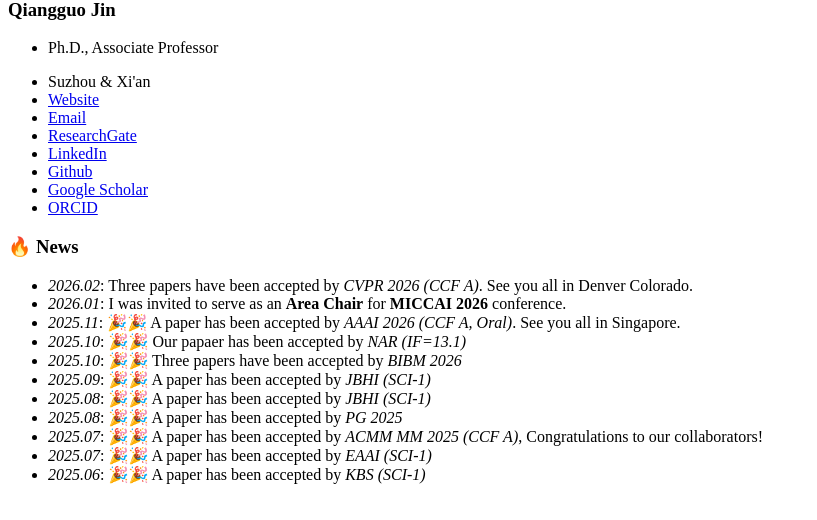
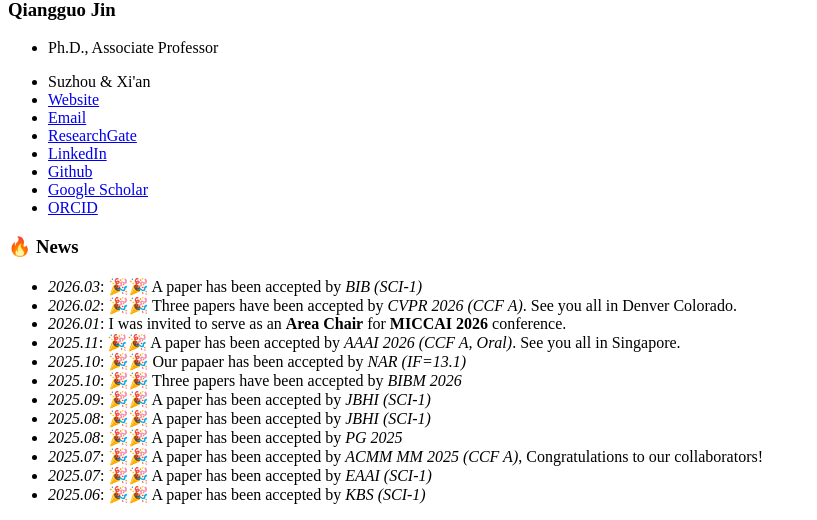
Before and after one commit to qgking/qgking.github.io, a Jekyll site: the page built from _pages/includes/news.md, in a window 1280 px wide. Shown: the part 526-1046 px from the top of the page, without its empty margins (0-817 px from the left). Built offline with Jekyll 4.4.1, drawn with Linux system fonts in a browser that asks for light colours; our own code applies the rules of GitHub Pages for plain Markdown files.

Commit message:
update bib

```diff
--- a/_pages/includes/news.md
+++ b/_pages/includes/news.md
@@ -1,6 +1,7 @@
 # 🔥 News
 
-- *2026.02*: Three papers have been accepted by *CVPR 2026 (CCF A)*. See you all in Denver Colorado.
+- *2026.03*: 🎉🎉 A paper has been accepted by *BIB (SCI-1)*
+- *2026.02*: 🎉🎉 Three papers have been accepted by *CVPR 2026 (CCF A)*. See you all in Denver Colorado.
 - *2026.01*: I was invited to serve as an **Area Chair** for **MICCAI 2026** conference.
 - *2025.11*: 🎉🎉 A paper has been accepted by *AAAI 2026 (CCF A, Oral)*. See you all in Singapore.
 - *2025.10*: 🎉🎉 Our papaer has been accepted by *NAR (IF=13.1)*
```
